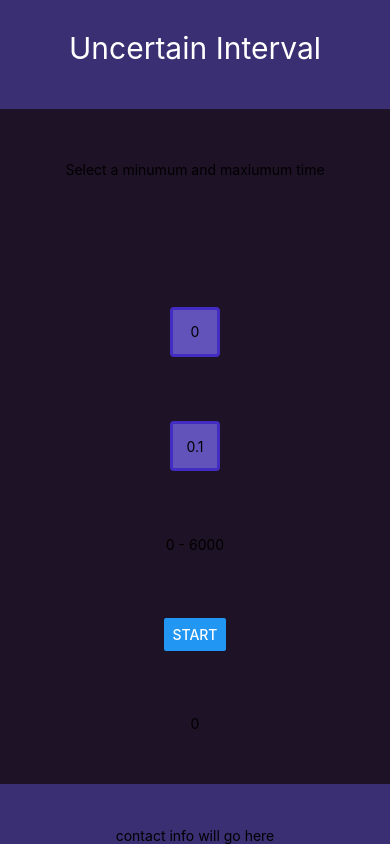
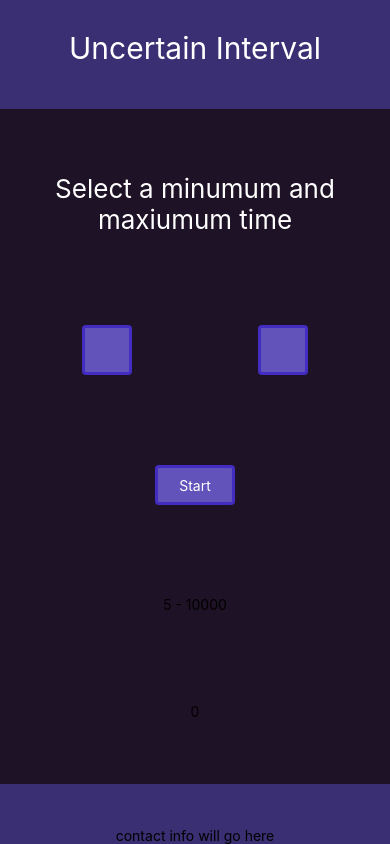
Before and after one commit to mfbadr/uncertain-interval, a React Native app: screen / in a window 390 px wide. Built offline with nearby package versions, Linux system fonts and the light colour scheme.

Commit message:
move timerbutton component

```diff
--- a/app/components/RandomTimer/RandomTimer.js
+++ b/app/components/RandomTimer/RandomTimer.js
@@ -1,7 +1,7 @@
 import React from 'react';
 import { View, Text, TextInput, Button, Alert} from 'react-native';
 import styles from './styles.js';
-import TimerButton from './../TimerButton.js';
+import TimerButton from './../TimerButton/TimerButton.js';
 
 export default class RandomTimer extends React.Component {
 	constructor(props) {
@@ -10,8 +10,8 @@ export default class RandomTimer extends React.Component {
 		//stopped -> running -> paused -> running -> finished -> stopped
 		//                        ^> stopped
 		this.state = {
-			minTime: 0,
-			maxTime: 6000,
+			minTime: 5,
+			maxTime: 10000,
 			randomTime: 0,
 			timeLeft: 0,
 			status: 'stopped'
@@ -46,19 +46,19 @@ export default class RandomTimer extends React.Component {
 		var statusDescriptionText;
 		const minTimeMinutes = String(this.state.minTime / 60000);
 		const maxTimeMinutes = String(this.state.maxTime / 60000);
-		const randomTimeMinutes = String(this.state.maxTime / 60000);
+		const randomTimeMinutes = String(this.state.randomTime / 60000);
 		switch(this.state.status){
 			case 'stopped':
  				statusDescriptionText = 'Select a minumum and maxiumum time'
 				break;
 			case 'running':
- 				statusDescriptionText = 'Timer running for between ' + minTimeMinutes + 'minutes and' + maxTimeMinutes + ' minutes.';
+ 				statusDescriptionText = 'Timer running for between ' + minTimeMinutes + ' minutes and ' + maxTimeMinutes + ' minutes.';
 				break;
 			case 'paused':
  				statusDescriptionText = 'Timer paused';
 				break;
 			case 'finished':
- 				statusDescriptionText = 'Timer finished! Time elapsed: ' + randomTimeMinutes;
+ 				statusDescriptionText = 'Timer finished! Time elapsed: ' + randomTimeMinutes + ' minutes';
 				break;
 			default:
 				Alert.alert('err', 'err');
@@ -68,6 +68,13 @@ export default class RandomTimer extends React.Component {
 	}
 
 	onPressPrimaryButton(){
+    if(!this.state.minTime && !this.state.maxTime){
+      Alert.alert('Error', 'Pick a minumum and maxiumum time');
+      return;
+    } else if (this.state.minTime > this.state.maxTime){
+      Alert.alert('Error', 'Max time must be more than min time');
+      return;
+    }
 		switch(this.state.status){
 			case 'stopped':
 				let newInterval = Math.floor(Math.random() * (this.state.maxTime - this.state.minTime)) + this.state.minTime;
@@ -81,10 +88,10 @@ export default class RandomTimer extends React.Component {
 				this.setState({status: 'paused'});
 				break;
 			case 'paused':
-				this.setState({status: 'stopped'});
+				this.setState({status: 'running'});
 				break;
 			case 'finished':
-				this.setState({status: 'running'});
+				this.setState({status: 'stopped'});
 				break;
 			default:
 				Alert.alert('err', 'err');
@@ -94,25 +101,29 @@ export default class RandomTimer extends React.Component {
 	render () {
 		return (
 			<View style={styles.timerView} >
-				<Text>{this.statusDescription()}</Text>
-				<View style={styles.inputWrapper}></View>
+				<Text style={styles.statusDescription}>{this.statusDescription()}</Text>
+				<View style={styles.inputWrapper}>
   				<TextInput
   					style={styles.textInput}
   					keyboardType ='decimal-pad'
   					onBlur = {(e)=> this.onTimeChanged({time:e.nativeEvent.text, isMinTime: true})}
-					value = {String(this.state.minTime/ 60000)}
   				/>
   				<TextInput
   					style={styles.textInput}
   					keyboardType ='decimal-pad'
   					onBlur = {(e)=> this.onTimeChanged({time:e.nativeEvent.text, isMinTime: false})}
-					value = {String(this.state.maxTime / 60000)}
   				/>
-				<Text>{this.state.minTime} - {this.state.maxTime}</Text>
+        </View>
 				<TimerButton
 					onButtonPress={this.onPressPrimaryButton.bind(this)}
 					timerState = {this.state.status}
 				/>
+        <TimerButton
+          onButtonPress={this.onPressPrimaryButton.bind(this)}
+          timerState = {this.state.status}
+          isSecondaryButton
+        />
+        <Text>{this.state.minTime} - {this.state.maxTime}</Text>
 				<Text>{this.state.timeLeft}</Text>
 			</View>
 		)
--- a/app/components/TimerButton.js
+++ /dev/null
@@ -1,42 +0,0 @@
-import React from 'react';
-import { Button} from 'react-native';
-
-export default class TimerButton extends React.Component {
-    primaryButtonText(){
-    if(this.props.timerState == 'stopped') {
-      return 'Start';
-    } else if(this.props.timerState == 'running') {
-      return 'Pause';
-    } else if(this.props.timerState == 'finished') {
-      return 'Reset';
-    } else if(this.props.timerState == 'paused') {
-      return 'Resume';
-    }
-  }
-
-  renderPrimaryButton(){
-    return (
-      <Button
-        title={this.primaryButtonText()}
-        disabled = {this.props.timerState == 'running'}
-        onPress={ this.props.onButtonPress }
-      />
-    )
-  }
-  renderSecondaryButton(){
-    return (
-      <Button
-        title='secondary'
-        onPress={ this.props.onButtonPress }
-      />
-    )
-  }
-
-  render() {
-    if(this.props.isSecondaryButton){
-      return this.renderSecondaryButton();
-    } else {
-      return this.renderPrimaryButton();
-    }
-  }
-}
--- /dev/null
+++ b/app/components/TimerButton/TimerButton.js
@@ -0,0 +1,63 @@
+import React from 'react';
+import { Text, TouchableOpacity} from 'react-native';
+import styles from './styles.js';
+
+export default class TimerButton extends React.Component {
+
+  getButtonText(){
+    if(!this.props.isSecondaryButton){
+      switch(this.props.timerState){
+        case 'stopped':
+          return 'Start';
+          break;
+        case 'running':
+          return 'Pause';
+          break;
+        case 'paused':
+          return 'Resume';
+          break;
+        case 'finished':
+          return 'Reset';
+          break;
+        default:
+          return 'Primary Button';
+      }
+    } else {
+      switch(this.props.timerState){
+        case 'stopped':
+          return 'secondary';
+          break;
+        case 'running':
+          return 'Pause';
+          break;
+        case 'paused':
+          return 'Reset'
+          break;
+        case 'finished':
+          return 'Reset';
+          break;
+        default:
+          return 'Secondary Button';
+      }
+    }
+  }
+
+  render() {
+    let buttonText = this.getButtonText();
+    if( this.props.isSecondaryButton && this.props.timerState !== 'paused'){
+      return null
+    } else{
+      return (
+         <TouchableOpacity
+            style={styles.button}
+            onPress={ this.props.onButtonPress }
+          >
+            <Text style={styles.text}>
+              {buttonText}
+            </Text>
+          </TouchableOpacity>
+      )
+    }
+  }
+    // }
+}
```
Lines whose indentation alone changed are shown as unchanged.
